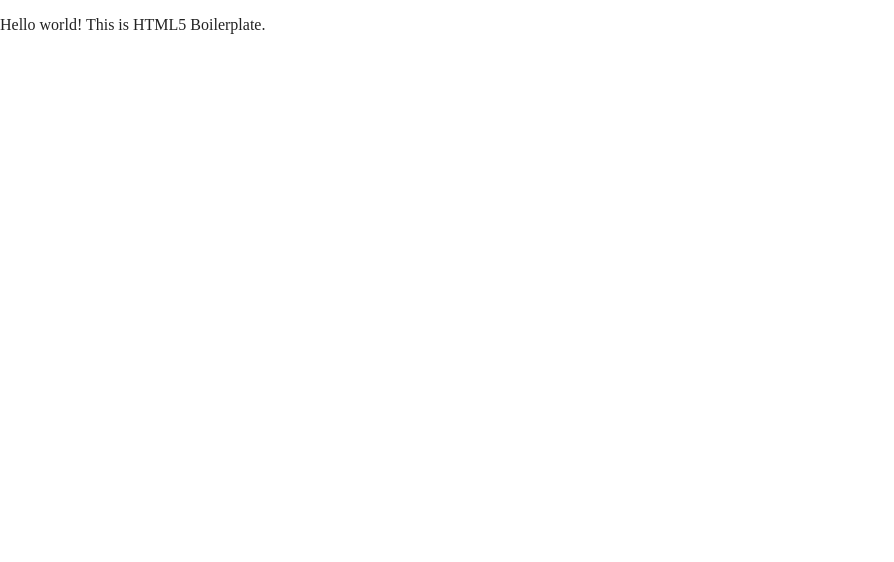
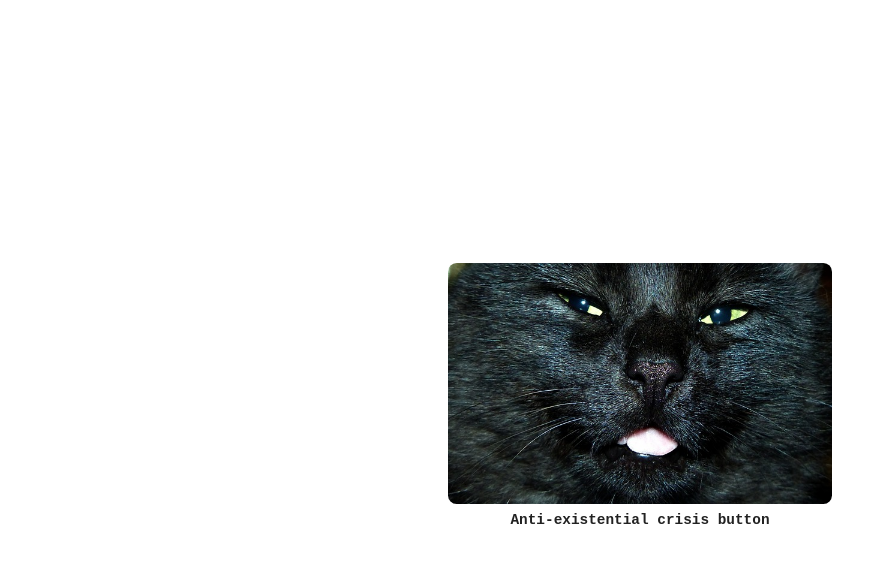
Before and after one commit to Spooky21Squid/anti-existential-crisis, a website built with Parcel: page index.html in a window 1280 px wide. Shown: the whole page, without its empty margins (0-894 px from the left). Built offline with nearby package versions, Linux system fonts and the light colour scheme.

Commit message:
add button with link to placeholder

```diff
--- a/css/main.css
+++ b/css/main.css
@@ -86,6 +86,40 @@
 /* ==========================================================================
    Author's custom styles
    ========================================================================== */
+
+html, body {
+  height: 100%;
+}
+
+#content {
+  height: 100%;
+  /*background-color: aqua;*/
+  display: flex;
+  justify-content: center;
+  align-items: center;
+}
+
+.center {
+  /*background-color: bisque;*/
+  width: 30%;
+  font-family: 'Courier New', Courier, monospace;
+  font-size: 90%;
+  font-weight: bold;
+  text-align: center;
+}
+
+.center p {
+  margin: 0.6em 0.5em;
+}
+
+#cat {
+  width: 100%;
+  border-radius: 0.6em;
+}
+
+#cat:hover {
+  box-shadow: 0.3em 0.3em 0.4em black;
+}
 
 /* ==========================================================================
    Helper classes
--- a/index.html
+++ b/index.html
@@ -25,7 +25,14 @@
 <body>
 
   <!-- Add your site or application content here -->
-  <p>Hello world! This is HTML5 Boilerplate.</p>
+  <div id="content">
+    <div class="center">
+      <a href="placeholder">
+        <img src="img/cat.jpg" alt="Cat" id="cat">
+      </a>
+      <p>Anti-existential crisis button</p>
+    </div>
+  </div>
   <script src="js/vendor/modernizr-3.11.2.min.js"></script>
   <script src="js/plugins.js"></script>
   <script src="js/main.js"></script>
```
Also changed, not shown: img/cat.jpg (added).
